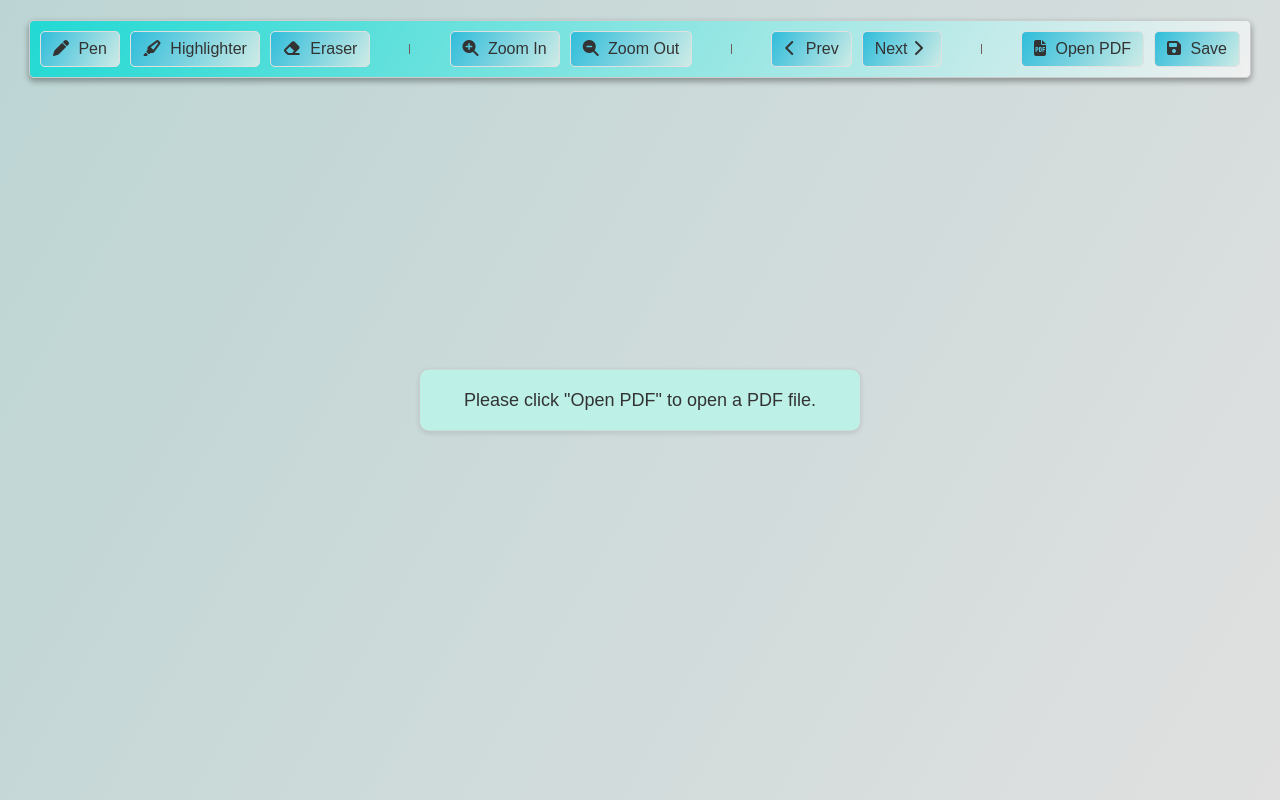
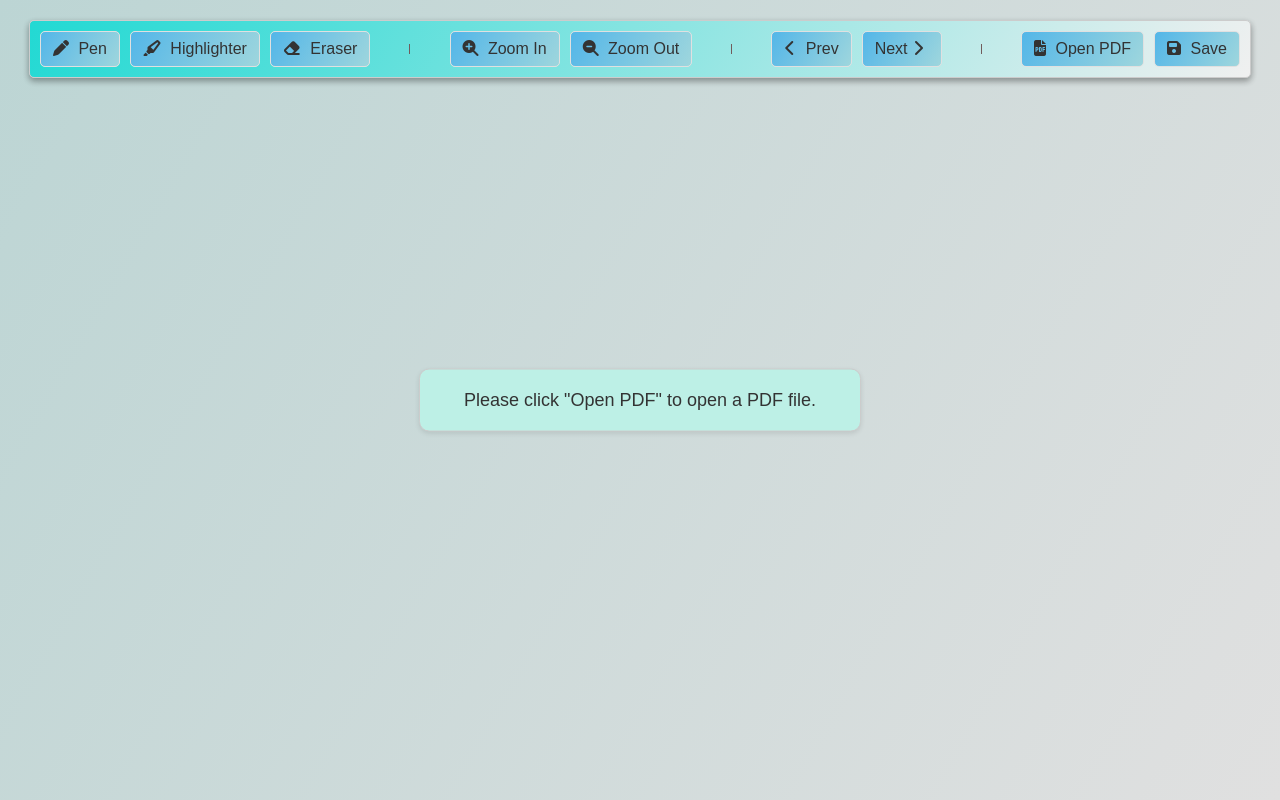
Before and after one commit to adiKhan12/PDF-Viewer-and-Annotator, a plain HTML site: page index.html in a window 1280 px wide. Drawn offline with nearby package versions, Linux system fonts and the light colour scheme.

Commit message:
style changes

```diff
--- a/styles.css
+++ b/styles.css
@@ -37,7 +37,7 @@ h1 {
 #toolbar button {
   background-color: #fafafa;
   justify-content: space-between;
-  background-image: linear-gradient(120deg, #30bdda 0%, #cdebe6 100%);
+  background-image: linear-gradient(120deg, #53b6e8 0%, #9ed6dd 100%);
   border: 1px solid #e0e0e0;
   outline: none;
   cursor: pointer;
```
